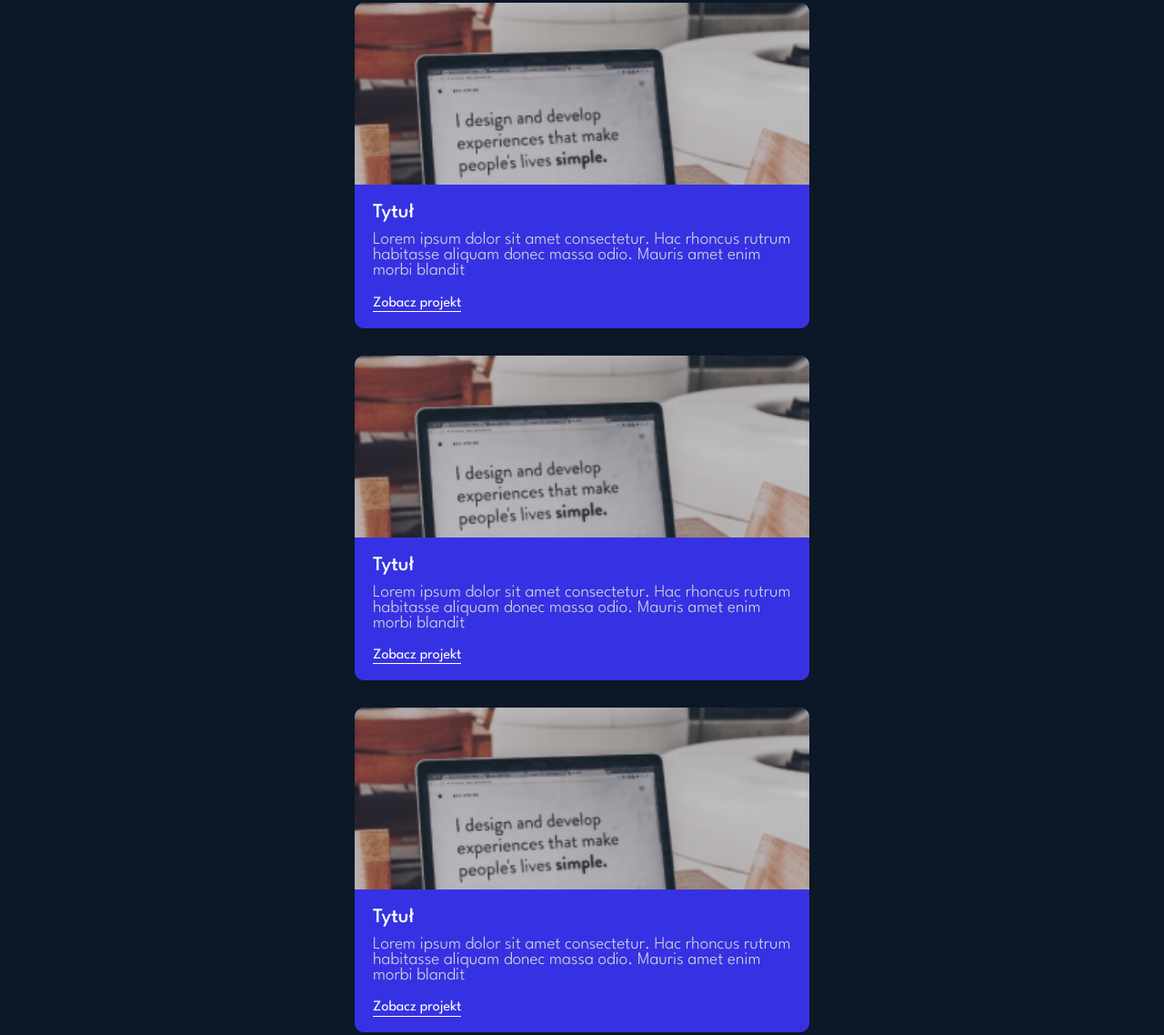
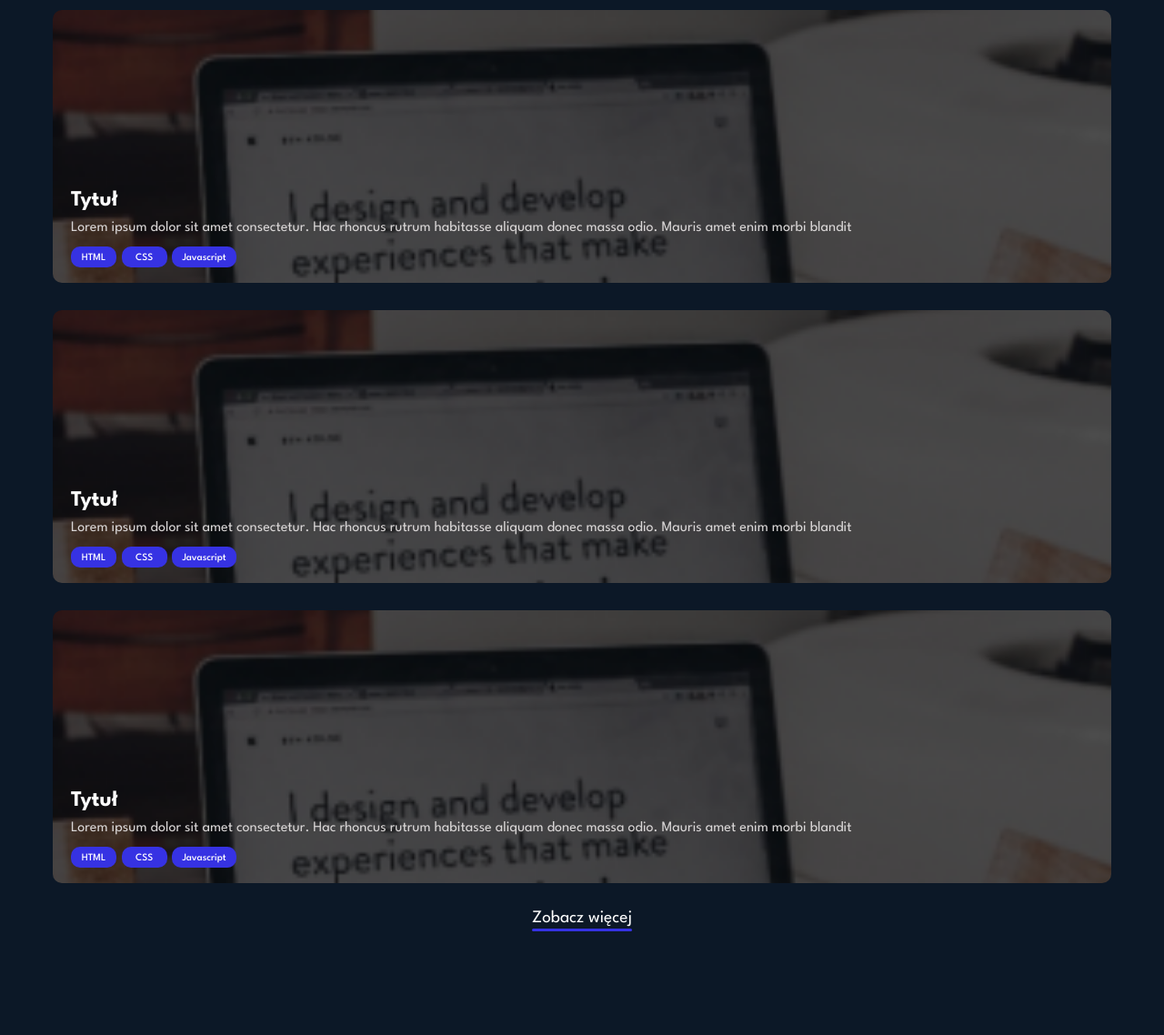
Before and after one commit to OskarZio/Portfolio, a website: page index.html in a window 1280 px wide. Shown: the part 916-2054 px from the top of the page at 91% size. After the commit the page ends 1984 px from the top, so only its background shows below. Drawn offline with Linux system fonts and the light colour scheme.

Commit message:
Redesigned projects section

```diff
--- a/index.html
+++ b/index.html
@@ -57,39 +57,52 @@
             </div>
             <div class="intro__blob intro__blob--bottom"></div>
         </section>
-        <section class="recent-projects">
+        <section class="projects">
             <div class="wrapper">
-                <h2 class="recent-projects__title">Ostatnie projekty</h2>
-                <div class="recent-projects__cards">
-                    <div class="recent-projects__card">
-                        <div class="recent-projects__card-img"></div>
-                        <div class="recent-projects__card-box">
-                            <h3 class="recent-projects__card-title">Tytuł</h3>
-                            <p class="recent-projects__card-text">Lorem ipsum dolor sit amet consectetur. Hac rhoncus
+                <h2 class="projects__title">Projekty</h2>
+                <div class="projects__cards">
+                    <div class="projects__card">
+                        <div class="projects__card-box">
+                            <h3 class="projects__card-title">Tytuł</h3>
+                            <p class="projects__card-text">Lorem ipsum dolor sit amet consectetur. Hac rhoncus
                                 rutrum habitasse aliquam donec massa odio. Mauris amet enim morbi blandit </p>
-                            <a href="" class="recent-projects__card-btn">Zobacz projekt</a>
                         </div>
-                    </div>
-                    <div class="recent-projects__card">
-                        <div class="recent-projects__card-img"></div>
-                        <div class="recent-projects__card-box">
-                            <h3 class="recent-projects__card-title">Tytuł</h3>
-                            <p class="recent-projects__card-text">Lorem ipsum dolor sit amet consectetur. Hac rhoncus
-                                rutrum habitasse aliquam donec massa odio. Mauris amet enim morbi blandit </p>
-                            <a href="" class="recent-projects__card-btn">Zobacz projekt</a>
-                        </div>
-                    </div>
-                    <div class="recent-projects__card">
-                        <div class="recent-projects__card-img"></div>
-                        <div class="recent-projects__card-box">
-                            <h3 class="recent-projects__card-title">Tytuł</h3>
-                            <p class="recent-projects__card-text">Lorem ipsum dolor sit amet consectetur. Hac rhoncus
-                                rutrum habitasse aliquam donec massa odio. Mauris amet enim morbi blandit </p>
-                            <a href="" class="recent-projects__card-btn">Zobacz projekt</a>
+                        <div class="projects__card-technologies">
+                            <span class="projects__card-technology">HTML</span>
+                            <span class="projects__card-technology">CSS</span>
+                            <span class="projects__card-technology">Javascript</span>
                         </div>
                     </div>
                 </div>
-                <a href="" class="recent-projects__btn">Zobacz więcej</a>
+                <div class="projects__cards">
+                    <div class="projects__card">
+                        <div class="projects__card-box">
+                            <h3 class="projects__card-title">Tytuł</h3>
+                            <p class="projects__card-text">Lorem ipsum dolor sit amet consectetur. Hac rhoncus
+                                rutrum habitasse aliquam donec massa odio. Mauris amet enim morbi blandit </p>
+                        </div>
+                        <div class="projects__card-technologies">
+                            <span class="projects__card-technology">HTML</span>
+                            <span class="projects__card-technology">CSS</span>
+                            <span class="projects__card-technology">Javascript</span>
+                        </div>
+                    </div>
+                </div>
+                <div class="projects__cards">
+                    <div class="projects__card">
+                        <div class="projects__card-box">
+                            <h3 class="projects__card-title">Tytuł</h3>
+                            <p class="projects__card-text">Lorem ipsum dolor sit amet consectetur. Hac rhoncus
+                                rutrum habitasse aliquam donec massa odio. Mauris amet enim morbi blandit </p>
+                        </div>
+                        <div class="projects__card-technologies">
+                            <span class="projects__card-technology">HTML</span>
+                            <span class="projects__card-technology">CSS</span>
+                            <span class="projects__card-technology">Javascript</span>
+                        </div>
+                    </div>
+                </div>
+                <a href="" class="projects__btn">Zobacz więcej</a>
             </div>
         </section>
     </main>
--- a/src/sass/_mixins.scss
+++ b/src/sass/_mixins.scss
@@ -8,7 +8,7 @@
 
 @mixin title {
 	position: relative;
-	font-size: 1.8rem;
+	font-size: 2rem;
 	font-weight: bold;
 	color: #fff;
 	margin-bottom: 1.5em;
--- a/src/sass/main.scss
+++ b/src/sass/main.scss
@@ -20,7 +20,7 @@
 	width: 100%;
 	max-width: 1200px;
 	margin: 0 auto;
-	padding: 5em 3em;
+	padding: 5em 1.8em;
 }
 
 body {
@@ -258,7 +258,7 @@ a {
 	}
 }
 
-.recent-projects {
+.projects {
 	.wrapper {
 		align-items: flex-start;
 	}
@@ -275,55 +275,64 @@ a {
 		flex-direction: column;
 	}
 	&__card {
+		display: flex;
+		justify-content: flex-end;
+		flex-direction: column;
+		height: 300px;
 		width: 100%;
-		max-width: 500px;
+
 		background-color: #3632e3;
 		border-radius: 10px;
 		margin-bottom: 3em;
-
-		&-img {
-			height: 200px;
-			background-image: url(./../img/placeholder-portfolio.png);
-			background-repeat: no-repeat;
-			background-size: cover;
-			background-position: center;
-			border-radius: 10px 10px 0 0px;
-		}
+		background-image: url(./../img/placeholder-img.png);
+		background-repeat: no-repeat;
+		background-size: cover;
+		background-position: center;
 
 		&-box {
-			padding: 2em 2em;
+			padding: 2em 2em 0.5em 2em;
 		}
 
 		&-title {
-			font-size: 1.4rem;
-			font-weight: 500;
+			font-size: 1.5rem;
+			font-weight: 600;
 			color: #fff;
 			margin-bottom: 0.5em;
 		}
 
 		&-text {
-			font-size: 1.2rem;
+			font-size: 1rem;
 			color: #d9d6d6;
-			font-weight: 300;
-			margin-bottom: 1em;
+			font-weight: 400;
+			margin-bottom: 0.5em;
+		}
+		&-technologies {
+			display: flex;
+			justify-content: flex-start;
+			align-items: center;
+			height: 40px;
+			width: 100%;
+			padding: 0 2em;
 		}
 
-		&-btn {
-			position: relative;
+		&-technology {
+			display: flex;
+			justify-content: center;
+			align-items: center;
+			min-width: 50px;
+			height: 20px;
+			margin: 0.5em 0.5em 2em 0;
+			margin-right: 0.5em;
+			margin-bottom: 2em;
+			font-size: 0.7rem;
+			padding: 1em 1em;
 			color: #fff;
-			font-size: 1rem;
-
-			&::after {
-				position: absolute;
-				content: '';
-				width: 100%;
-				height: 0.5px;
-				background-color: #fff;
-				bottom: -2px;
-				left: 0;
-			}
+			font-weight: 500;
+			background-color: #3632e3;
+			border-radius: 10px;
 		}
 	}
+
 	&__btn {
 		position: relative;
 		font-size: 1.2rem;
```
Also changed, not shown: dist/css/main.min.css, dist/img/placeholder img.png (added), dist/img/placeholder-img.png (added), src/img/placeholder-img.png (added), 1 other file.
